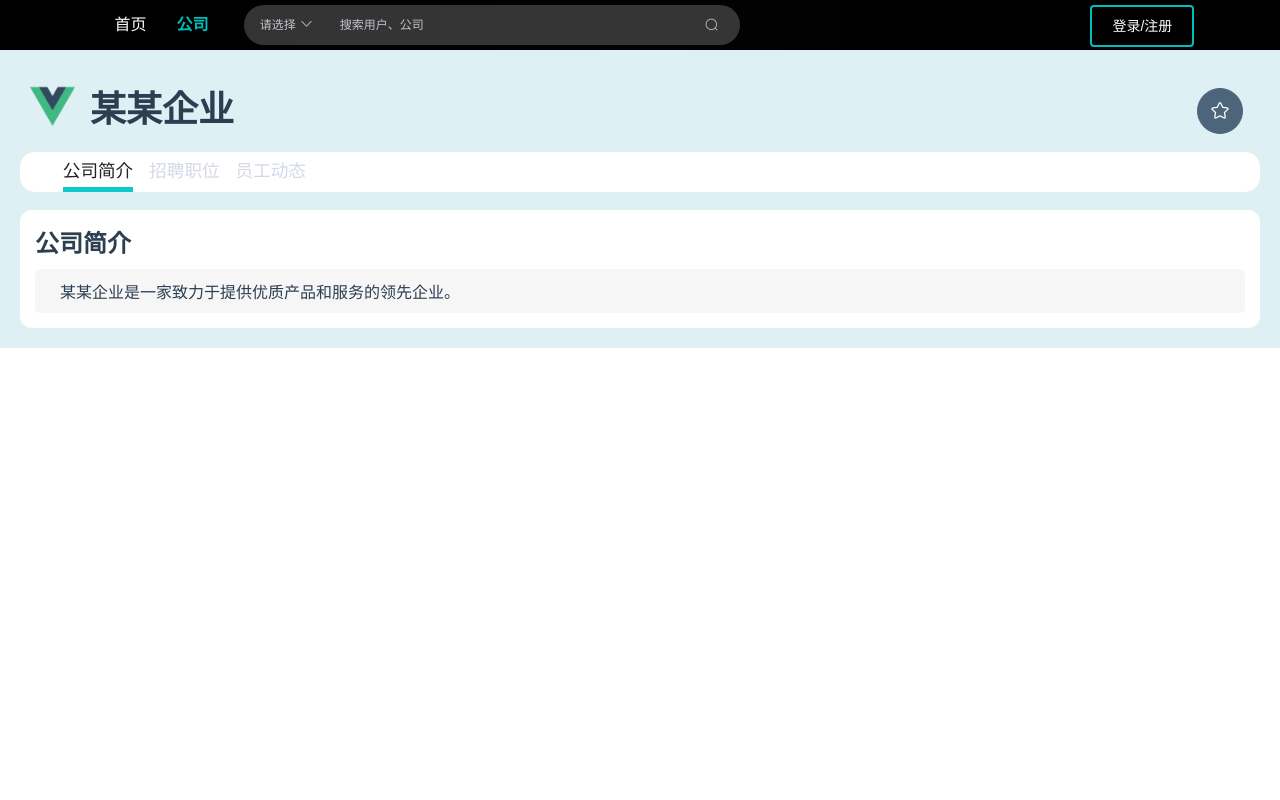
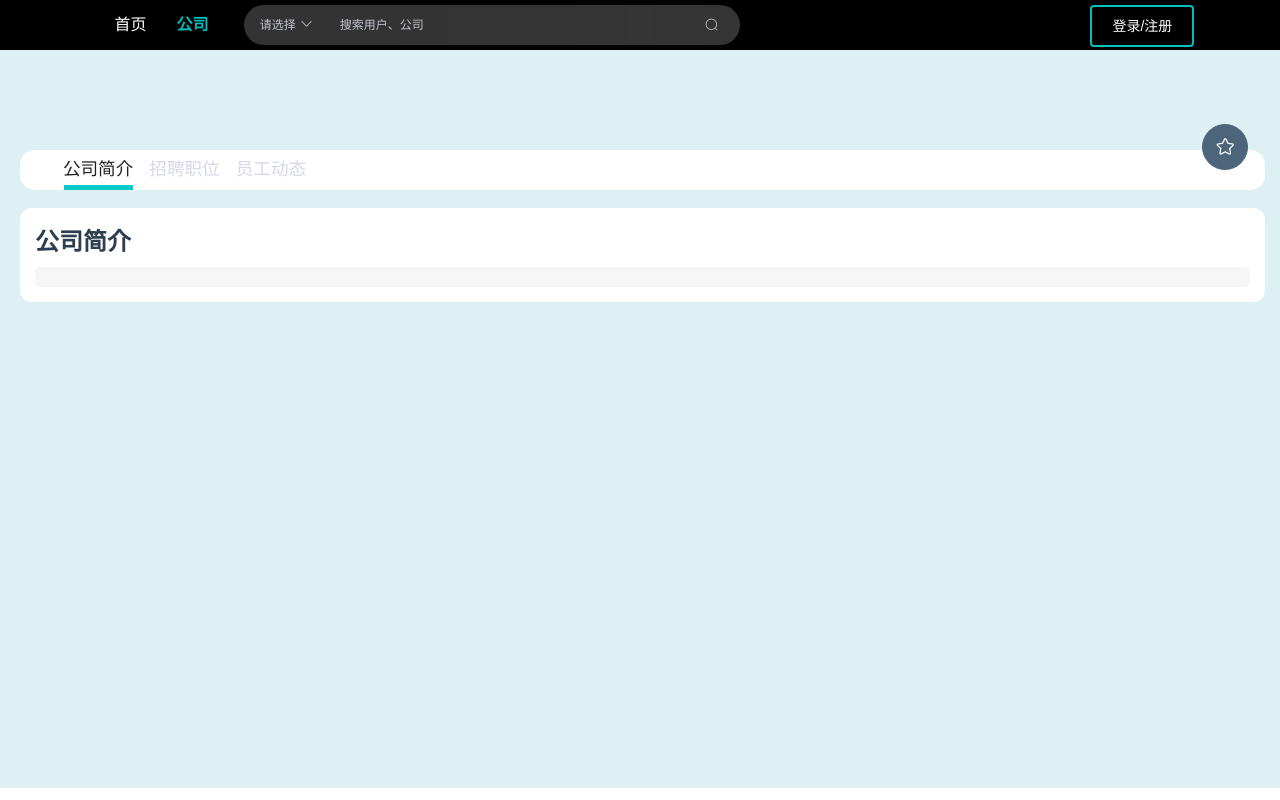
Before and after one commit to 2023-SE-13/24-SP-FrontEnd, a Vue app: page /company in a window 1280 px wide. Built offline with nearby package versions, Linux system fonts and the light colour scheme; no server answers.

Commit message:
修改企业页面背景大小

```diff
--- a/src/components/CompanyIntro.vue
+++ b/src/components/CompanyIntro.vue
@@ -25,7 +25,7 @@ export default {
   data() {
     return {
       company: {
-        description: "某某企业是一家致力于提供优质产品和服务的领先企业。",
+        description: '',
       },
       company_id: "9f9cdc179e2e414094389fab1a0d0063",
     };
--- a/src/views/Company.vue
+++ b/src/views/Company.vue
@@ -2,7 +2,7 @@
   <div class="company">
     <header>
       <div class="company-header">
-        <img src="@/assets/logo.png" alt="公司logo" class="company-logo">
+<!--        <img src="@/assets/logo.png" alt="公司logo" class="company-logo">-->
         <div class="company-name">{{ company.companyName }}</div>
       </div>
       <div class="btn">
@@ -50,7 +50,7 @@ export default {
       isStaff: false,
       currentView: 'CompanyIntro',
       company: {
-        companyName: '某某企业',
+        companyName: '',
       },
       company_id: "9f9cdc179e2e414094389fab1a0d0063",
 
@@ -146,10 +146,9 @@ export default {
   padding: 20px;
   text-align: left;
   background-color: #def0f4;
-  height: 100%;
-}
-
-header {
+  height: 87.2%;
+  width: 97.3%;
+  position: absolute;
 }
 
 .box {
@@ -162,7 +161,7 @@ header {
 .btn {
   position: absolute;
   right: 2.5%;
-  top: 11%
+  top: 10%
 }
 
 .btn-follow {
@@ -186,7 +185,7 @@ header {
   font-weight: bold;
   display: flex;
   align-items: center; /* 垂直居中 */
-  padding: 10px;
+  padding: 50px 10px 20px 20px;
 }
 
 .nav {
```
